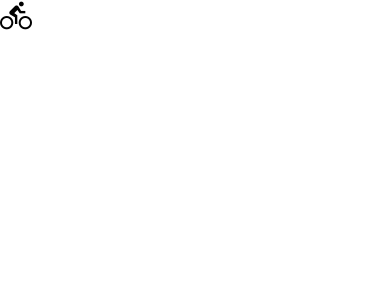
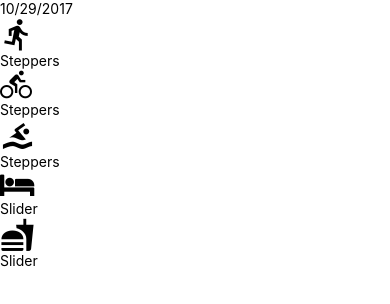
Before and after one commit to JoseAntpr/UdaciFitness, a React Native app: screen / in a window 390 px wide. Shown: the top 304 px of the page. Built offline with nearby package versions, Linux system fonts and the light colour scheme.

Commit message:
feat: Basic UI

```diff
--- a/components/AddEntry.js
+++ b/components/AddEntry.js
@@ -1,12 +1,70 @@
 import React, { Component } from 'react'
 import { View } from 'react-native'
 import { getMetricMetaInfo } from '../utils/helpers'
+import Slider from './Slider'
+import Steppers from './Steppers'
+import DateHeader from './DateHeader'
 
 class AddEntry extends Component {
+    state = {
+        run: 0,
+        swim: 0,
+        bike: 0,
+        eat: 0,
+        sleep: 0,
+    }
+
+    increment = (metric) => {
+        const { max, step } = getMetricMetaInfo(metric)
+
+        this.setState((state) => {
+            const count = state[metric] + step
+
+            return {
+                ...state,
+                [metric]: count > max ? max : count
+            }
+        })
+    }
+
+    decrement = (metric) => {
+
+        this.setState((state) => {
+            const count = state[metric] - getMetricMetaInfo(metric).step
+
+            return {
+                ...state,
+                [metric]: count < 0 ? 0 : count
+            }
+        })
+    }
+
+    slide = (metric, value) => {
+        this.setState(() => ({
+            [metric]: value
+        }))
+    }
+
+
     render() {
+        const metaInfo = getMetricMetaInfo()
         return (
             <View>
-                {getMetricMetaInfo('bike').getIcon()}
+                <DateHeader date={(new Date()).toLocaleDateString()} />
+                {Object.keys(metaInfo).map((key) => {
+                    const { getIcon, type, ...rest } = metaInfo[key]
+                    const value = this.state[key]
+
+                    return (
+                        <View key={key}>
+                            {getIcon()}
+                            {type === 'slider'
+                                ? <Slider value={value} onChange={(value) => this.slide(key, value)} {...rest}/>
+                                : <Steppers onIncrement={() => this.increment(key)} onDecrement={() => this.decrement(key)} {...rest}/>
+                            }
+                        </View>
+                    )
+                })}
             </View>
         )
     }
--- /dev/null
+++ b/components/DateHeader.js
@@ -0,0 +1,10 @@
+import React from 'react'
+import { Text } from 'react-native'
+
+const DateHeader = ({date}) => (
+    <Text>
+        {date}
+    </Text>
+)
+
+export default DateHeader
--- /dev/null
+++ b/components/Slider.js
@@ -0,0 +1,10 @@
+import React from 'react'
+import { View, Text } from 'react-native'
+
+const Slider = () => (
+    <View>
+        <Text>Slider</Text>
+    </View>
+)
+
+export default Slider
--- /dev/null
+++ b/components/Steppers.js
@@ -0,0 +1,10 @@
+import React from 'react'
+import { View, Text } from 'react-native'
+
+const Steppers = () => (
+    <View>
+        <Text>Steppers</Text>
+    </View>
+)
+
+export default Steppers
```
